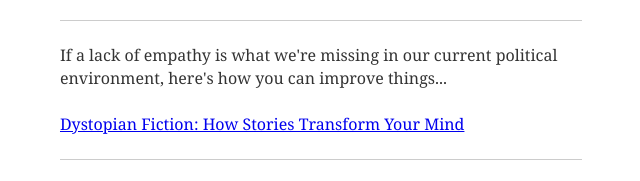
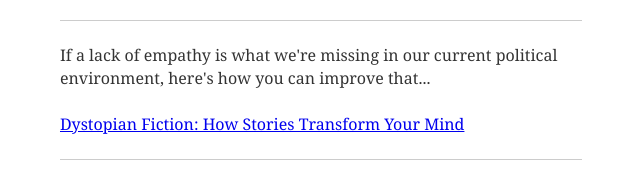
Before and after one commit to quakerpunk/gatsby-blog, a Gatsby site: page /weekly-reading/volume-2/ in a window 1280 px wide. Shown: the part 1325-1506 px from the top of the page, 319-959 px from the left. Built offline with nearby package versions, Linux system fonts and the light colour scheme; Gatsby itself is replaced by a stand-in of ours; some packages are replaced by stand-ins of ours; what typography-theme-parnassus would draw is missing.

Commit message:
Fix Weasel Word

```diff
--- a/content/blog/weekly-reading/volume-2.md
+++ b/content/blog/weekly-reading/volume-2.md
@@ -32,6 +32,6 @@ Of course, we can't ignore the events of January 6, a truly dark day for our dem
 
 - - -
 
-If a lack of empathy is what we're missing in our current political environment, here's how you can improve things...
+If a lack of empathy is what we're missing in our current political environment, here's how you can improve that...
 
 [Dystopian Fiction: How Stories Transform Your Mind](https://youtu.be/4K-_ccYsBI0)
```
